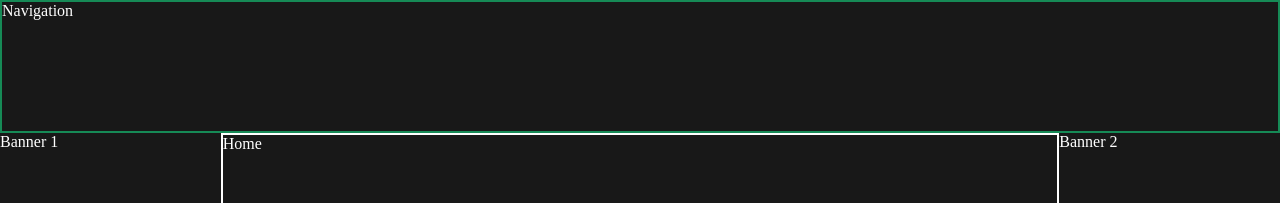
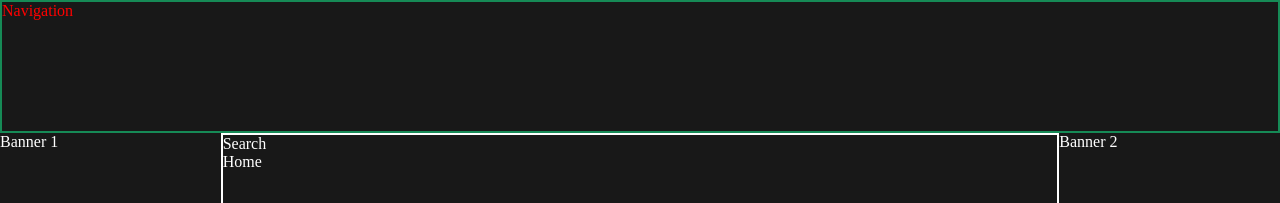
Before and after one commit to uaeboss/sirsellalot_frontend, a React (Vite) app: page / in a window 1280 px wide. Shown: the top 203 px of the page. Built offline with nearby package versions, Linux system fonts and the light colour scheme; a web font is replaced by a local one.

Commit message:
import search to home

```diff
--- a/src/components/Home.jsx
+++ b/src/components/Home.jsx
@@ -1,6 +1,9 @@
+import Search from "./Search";
+
 const Home = () => {
   return (
     <div>
+      <Search />
       <p>Home</p>
     </div>
   );
--- a/src/components/Navigation.jsx
+++ b/src/components/Navigation.jsx
@@ -1,3 +1,5 @@
+import "../styles/Navigation.css";
+
 const Navigation = () => {
   return (
     <div className="navigation">
--- /dev/null
+++ b/src/styles/Navigation.css
@@ -0,0 +1,3 @@
+.navigation p {
+  color: red;
+}/*# sourceMappingURL=Navigation.css.map */
--- /dev/null
+++ b/src/styles/Navigation.sass
@@ -0,0 +1,2 @@
+.navigation p
+    color: red
```
Also changed, not shown: 1 other file (tests, documents, lock files or other folders).
